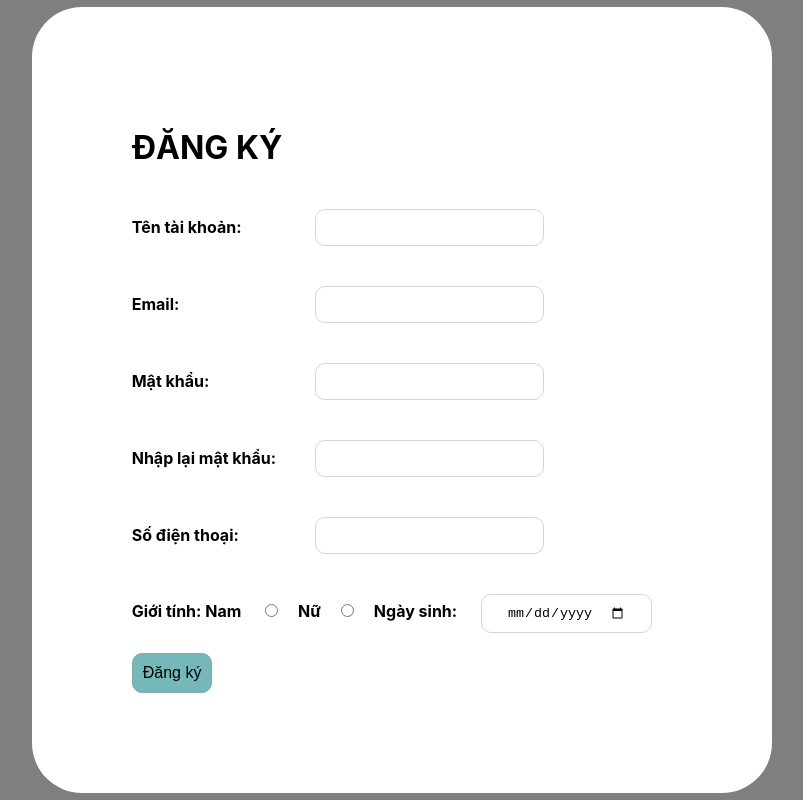
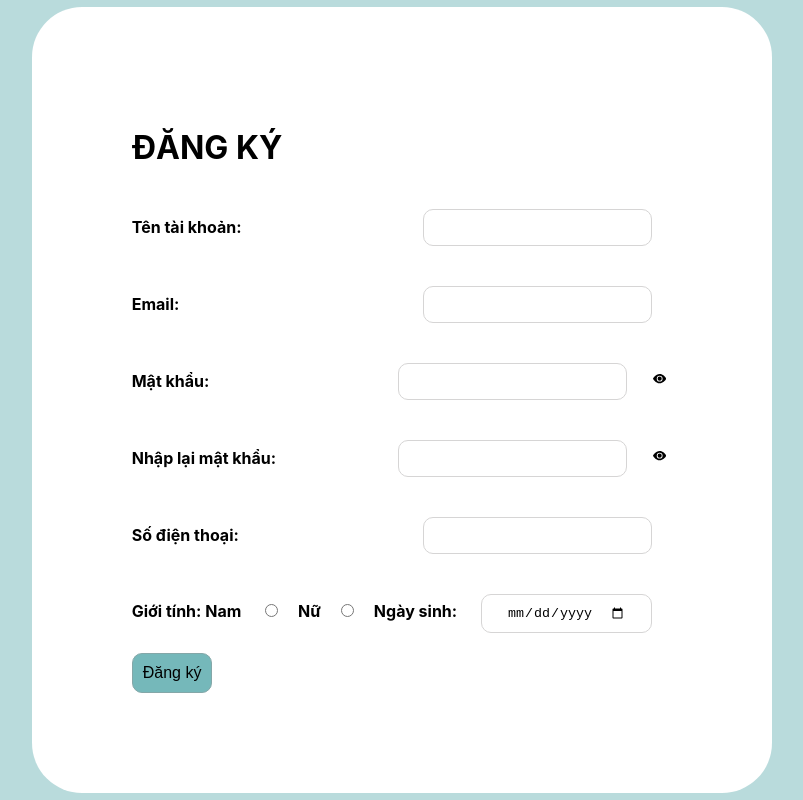
Before and after one commit to dangtruong99/shopfake, a React (Create React App) app: page / in a window 1280 px wide. Both pictures are taken after a click on the button "Register". Shown: the whole page, without its empty margins (238-1041 px from the left). Built offline with nearby package versions, Linux system fonts and the light colour scheme.

Commit message:
css and update readpassword feature

```diff
--- a/src/App.js
+++ b/src/App.js
@@ -7,6 +7,7 @@ import Products from "./Components/Products";
 import Cart from "./Components/Cart";
 import Details from "./Components/Details";
 import Register from "./Components/Register";
+
 function App() {
   const [changeScreen, setChangeScreen] = useState("login");
   const [cart, setCart] = useState(
--- a/src/Components/Register/index.jsx
+++ b/src/Components/Register/index.jsx
@@ -1,6 +1,8 @@
 import React from "react";
 import "./style.css";
 import { useState } from "react";
+import { BsEyeFill } from "react-icons/bs";
+import { BsEyeSlash } from "react-icons/bs";
 
 function Register(props) {
   const [formRegister, setFormRegister] = useState([]);
@@ -10,6 +12,7 @@ function Register(props) {
   const [birthday, setBirthday] = useState("");
   const [rewritePassword, setRewritePassword] = useState("");
   const [telephone, setTelephone] = useState("");
+  const [seePassword, setSeePassword] = useState(true);
 
   const writeAccount = (event) => {
     setAccount(event.target.value);
@@ -17,6 +20,10 @@ function Register(props) {
 
   const writePassword = (event) => {
     setPassword(event.target.value);
+  };
+
+  const readPassword = () => {
+    setSeePassword(!seePassword);
   };
 
   const writeEmail = (event) => {
@@ -95,21 +102,59 @@ function Register(props) {
         </div>
         <div className="mini-container">
           <span>Mật khẩu:</span>{" "}
+          {seePassword ? (
+            <div>
               <input
                 type="password"
                 onChange={writePassword}
                 value={password}
                 className="btn-register"
               />
+              <button onClick={readPassword} className="eyes-read-password">
+                <BsEyeFill />
+              </button>
+            </div>
+          ) : (
+            <div>
+              <input
+                type="text"
+                onChange={writePassword}
+                value={password}
+                className="btn-register"
+              />
+              <button onClick={readPassword} className="eyes-read-password">
+                <BsEyeSlash />
+              </button>
+            </div>
+          )}
         </div>
         <div className="mini-container">
           <span>Nhập lại mật khẩu:</span>{" "}
+          {seePassword ? (
+            <div>
               <input
                 type="password"
                 value={rewritePassword}
                 onChange={rewrite_password}
                 className="btn-register"
               />
+              <button onClick={readPassword} className="eyes-read-password">
+                <BsEyeFill />
+              </button>
+            </div>
+          ) : (
+            <div>
+              <input
+                type="text"
+                onChange={rewrite_password}
+                value={rewritePassword}
+                className="btn-register"
+              />
+              <button onClick={readPassword} className="eyes-read-password">
+                <BsEyeSlash />
+              </button>
+            </div>
+          )}
         </div>
         <div className="mini-container">
           <span>Số điện thoại: </span>
--- a/src/Components/Register/style.css
+++ b/src/Components/Register/style.css
@@ -4,7 +4,7 @@
   align-items: center;
   flex-direction: column;
   height: 100vh;
-  background: rgba(0, 0, 0, 0.5);
+  background: rgba(117, 184, 186, 0.5);
   position: fixed;
   top: 0;
   left: 0;
@@ -27,7 +27,7 @@
   display: flex;
   justify-content: space-between;
   align-items: center;
-  width: 80%;
+  width: 100%;
 }
 
 .btn-register {
@@ -50,3 +50,8 @@
   background: yellowgreen;
   border-radius: none;
 }
+
+.eyes-read-password {
+  border: none;
+  background-color: white;
+}
```
Lines whose indentation alone changed are shown as unchanged.
